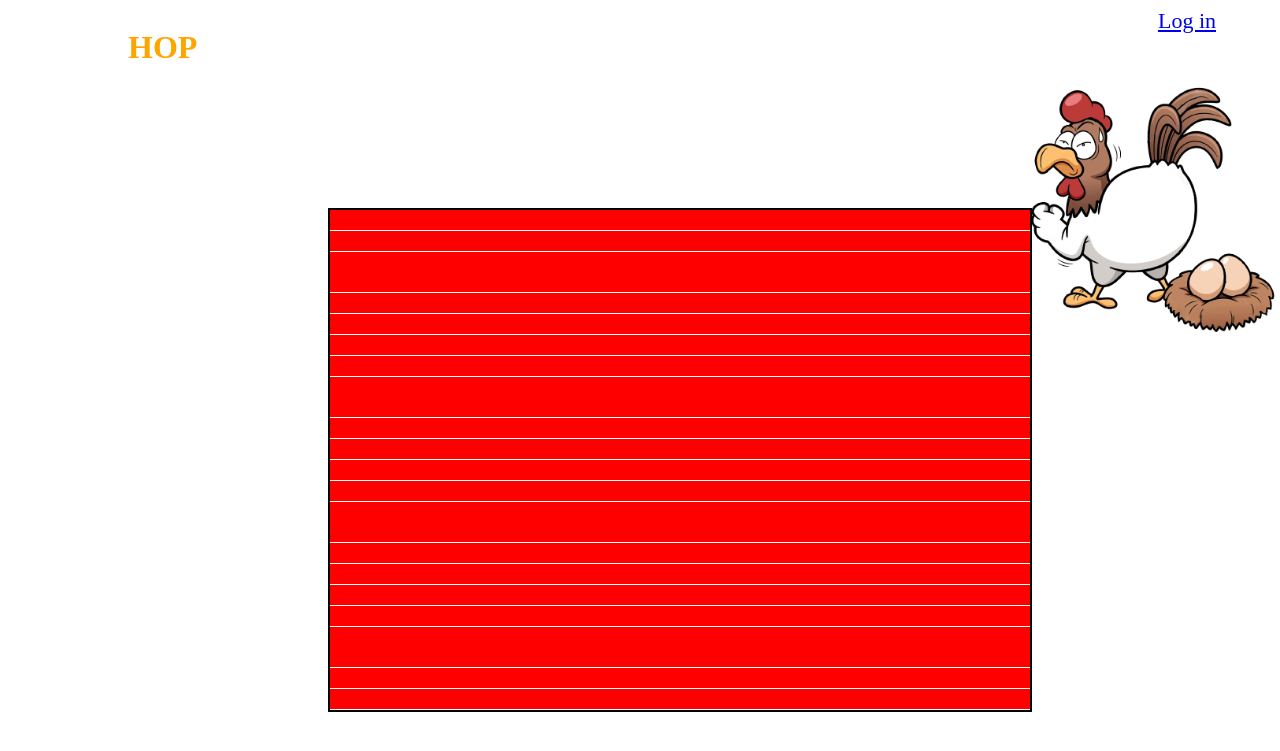
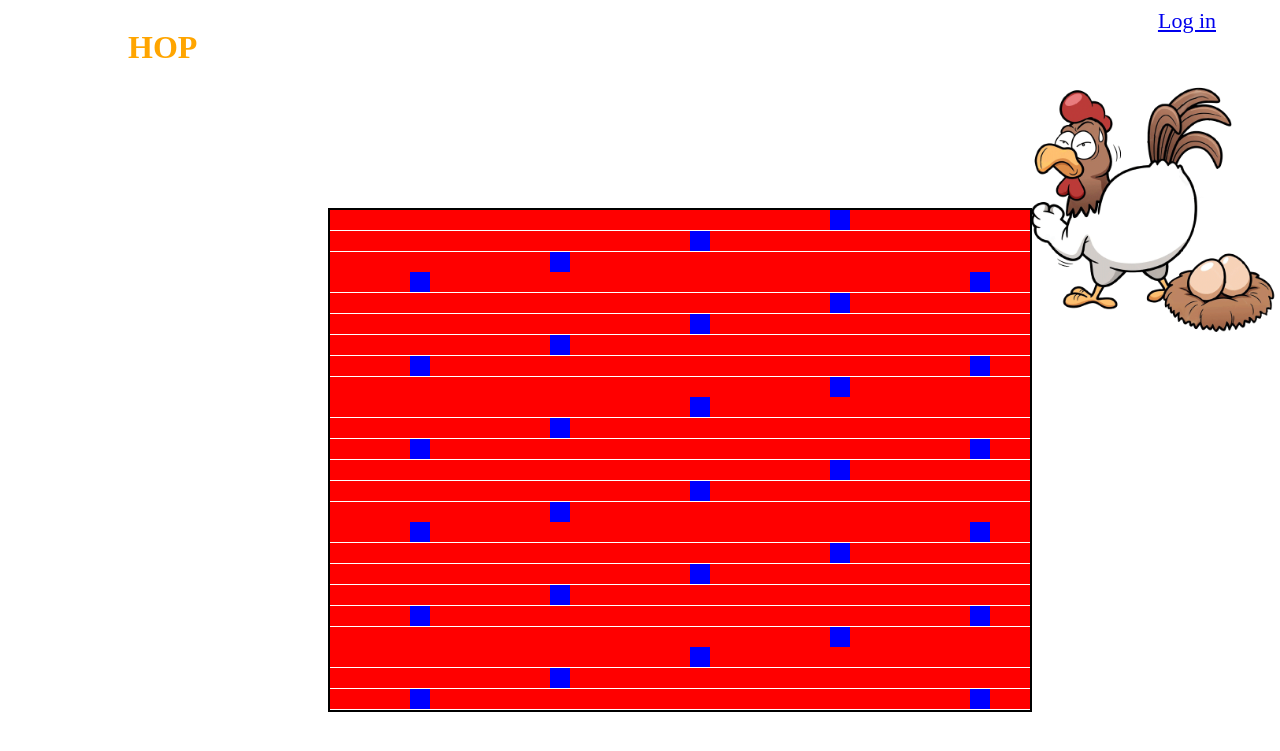
Before and after one commit to Arcreuss/Christmas-Egg, a PHP site: page / in a window 1280 px wide. Shown: the top 751 px of the page. Run offline with PHP 8.4, Linux system fonts and the light colour scheme.

Commit message:
Push divs + some js to detect clics

```diff
--- a/index.php
+++ b/index.php
@@ -6,7 +6,7 @@
     <meta http-equiv="X-UA-Compatible" content="IE=edge">
     <meta name="viewport" content="width=device-width, initial-scale=1.0">
     <link rel="stylesheet" href="style.css">
-    <link rel="stylesheet" href="main.js">
+    <script src="main.js"></script>
     <title>Defi CAPCOD</title>
 </head>
 
@@ -18,7 +18,11 @@
     echo "<div class='containerDivs'>";
     for ($i = 1; $i <= 30; $i++) {
         for ($j = 1; $j <= 28; $j++) {
-            echo "<div class='span'></div>";
+            if($j%26 == 0){
+                echo "<div class='spanm'></div>";
+            }
+            else
+                echo "<div class='span'></div>";
         }
     }
     echo "</div>";
--- a/main.js
+++ b/main.js
@@ -1,3 +1,8 @@
-window.addEventListener("load", function(event){
-
+window.addEventListener("load", function(event) {
+    const spans = this.document.querySelectorAll('.spanm');
+    spans.forEach(element => {
+        element.addEventListener('click', () => {
+            console.log("TTT");
+        })
+    });
 })
--- a/style.css
+++ b/style.css
@@ -67,7 +67,15 @@
 }
 
 .span {
+    background-color: red;
+}
+
+.span,
+.spanm {
     width: 20px;
     height: 20px;
-    background-color: red;
 }
+
+.spanm {
+    background-color: blue;
+}
```
